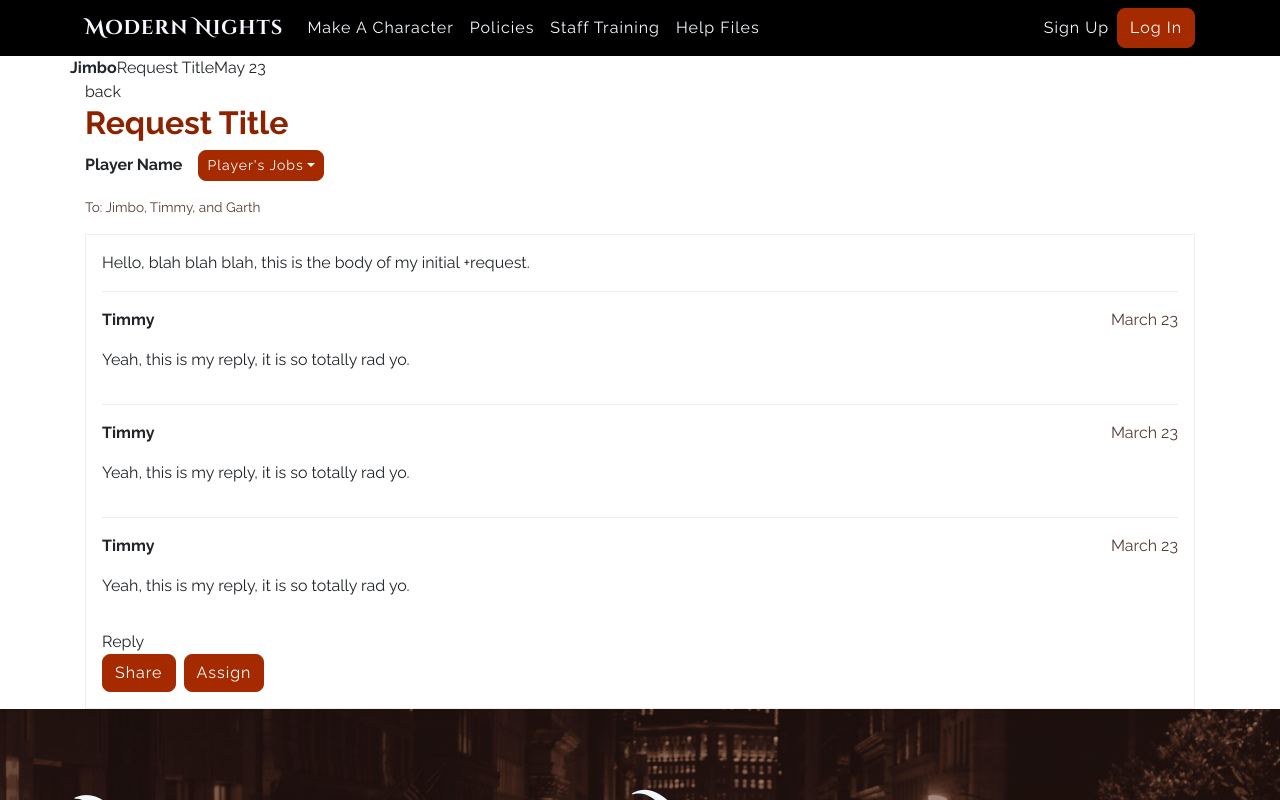
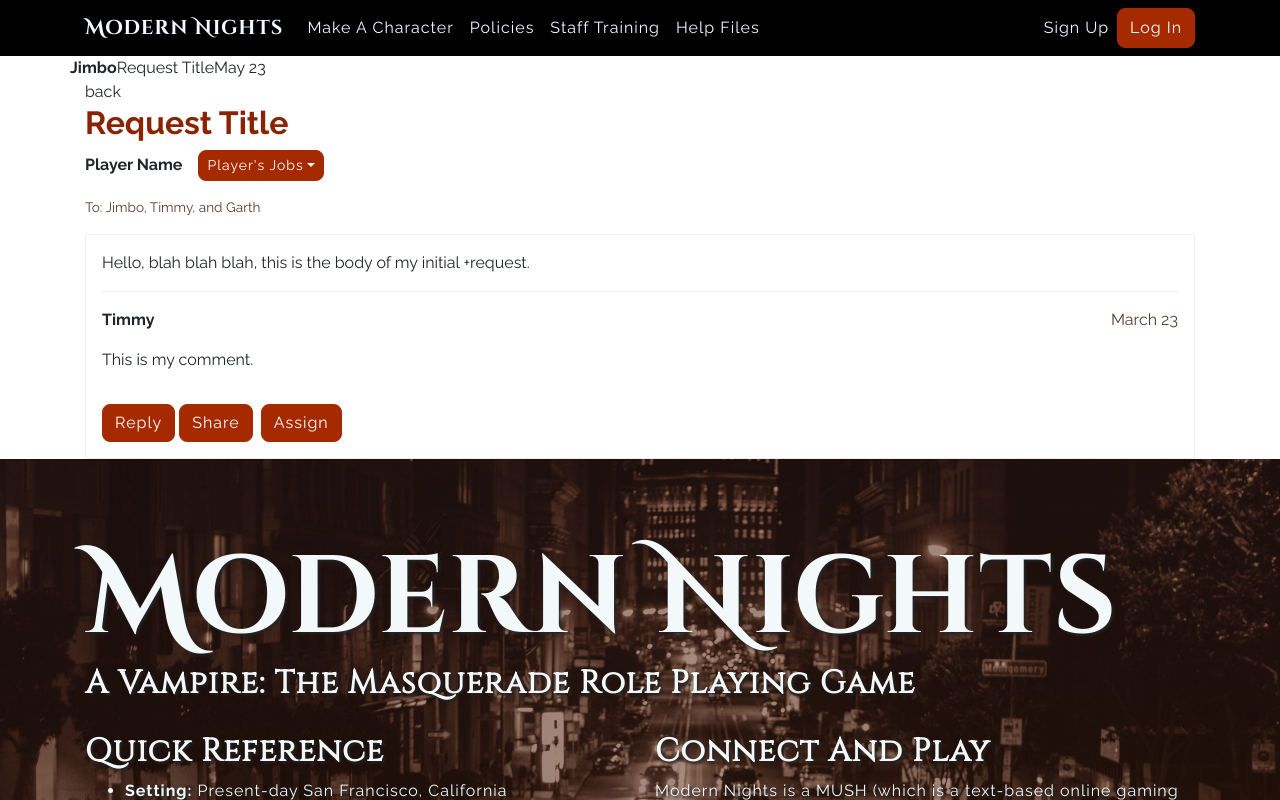
Before and after one commit to marissaconner/modernnightsmush, a React (Create React App) app in the folder sfbynite/: page / in a window 1280 px wide. Shown: the top 800 px of the page. Built offline with nearby package versions, Linux system fonts and the light colour scheme.

Commit message:
created RequestComment component

```diff
--- a/sfbynite/src/components/jobs/OpenedRequest.js
+++ b/sfbynite/src/components/jobs/OpenedRequest.js
@@ -1,4 +1,4 @@
-import React, { Component } from "react";
+import React from "react";
 import {
   ButtonToolbar,
   Button,
@@ -6,6 +6,7 @@ import {
   ButtonGroup,
   Form
 } from "react-bootstrap";
+import RequestComment from "./RequestComment.js";
 
 const OpenedRequest = () => (
   <div className="requests">
@@ -35,38 +36,16 @@ const OpenedRequest = () => (
       <div className="request-body">
         <p>Hello, blah blah blah, this is the body of my initial +request.</p>
 
-        <div className="request-comment">
-          <p>
-            <span class="request-commenter">Timmy</span>
-            <span class="comment-date">March 23</span>
-          </p>
-
-          <p>Yeah, this is my reply, it is so totally rad yo.</p>
-        </div>
-
-        <div className="request-comment">
-          <p>
-            <span class="request-commenter">Timmy</span>
-            <span class="comment-date">March 23</span>
-          </p>
-
-          <p>Yeah, this is my reply, it is so totally rad yo.</p>
-        </div>
-
-        <div className="request-comment">
-          <p>
-            <span class="request-commenter">Timmy</span>
-            <span class="comment-date">March 23</span>
-          </p>
-
-          <p>Yeah, this is my reply, it is so totally rad yo.</p>
-        </div>
-        <span data-toggle="collapse" href="#reply">
-          Reply
-        </span>
-
+        <RequestComment
+          commentName="Timmy"
+          commentContents="This is my comment."
+          commentDate="March 23"
+        />
         <Form>
           <ButtonToolbar>
+            <Button data-toggle="collapse" href="#reply">
+              Reply
+            </Button>
             <Button>Share</Button>
             <Button>Assign</Button>
           </ButtonToolbar>
--- /dev/null
+++ b/sfbynite/src/components/jobs/RequestComment.js
@@ -0,0 +1,15 @@
+import React from "react";
+
+const RequestComment = ({commentName, commentDate, commentContents}) => (
+
+  <div className="request-comment">
+          <p>
+            <span class="request-commenter">{commentName}</span>
+            <span class="comment-date">{commentDate}</span>
+          </p>
+
+          <p>{commentContents}</p>
+        </div>
+)
+
+export default RequestComment;
```
